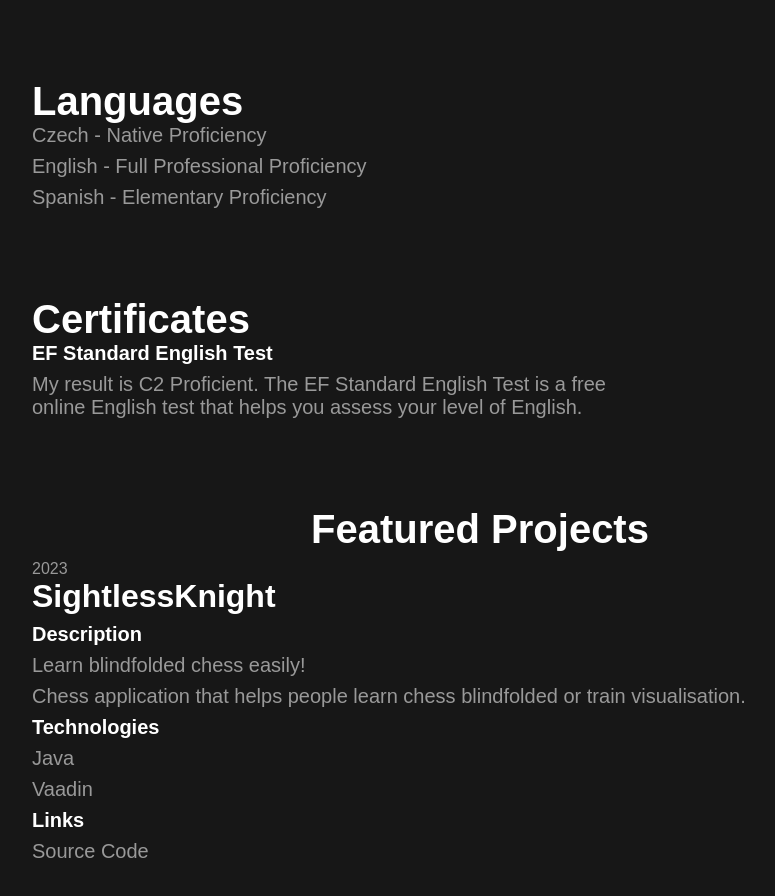
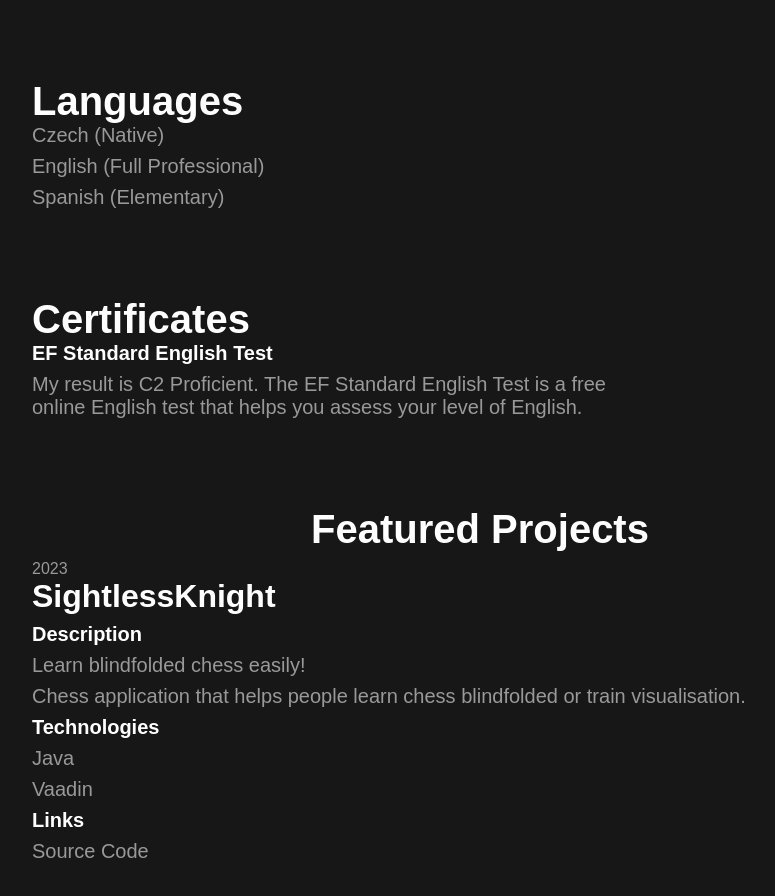
Before and after one commit to lukassobotik/personal-website, a Next.js app: page / in a window 1280 px wide. Shown: the part 1640-2536 px from the top of the page, without its empty margins (160-935 px from the left). Built offline with nearby package versions, Linux system fonts and the light colour scheme.

Commit message:
Updated Languages

```diff
--- a/pages/index.tsx
+++ b/pages/index.tsx
@@ -113,9 +113,9 @@ export default function Home() {
           <div className={styles.general_section} data-aos="fade-up" data-aos-once={true}>
             <div className={styles.general_section_title}>Languages</div>
             <div className={styles.general_section_content}>
-              <div className={styles.general_section_content_item}>Czech - Native Proficiency</div>
-              <div className={styles.general_section_content_item}>English - Full Professional Proficiency</div>
-              <div className={styles.general_section_content_item}>Spanish - Elementary Proficiency</div>
+              <div className={styles.general_section_content_item}>Czech (Native)</div>
+              <div className={styles.general_section_content_item}>English (Full Professional)</div>
+              <div className={styles.general_section_content_item}>Spanish (Elementary)</div>
             </div>
           </div>
           <div className={styles.general_section} data-aos="fade-up" data-aos-once={true}>
```
